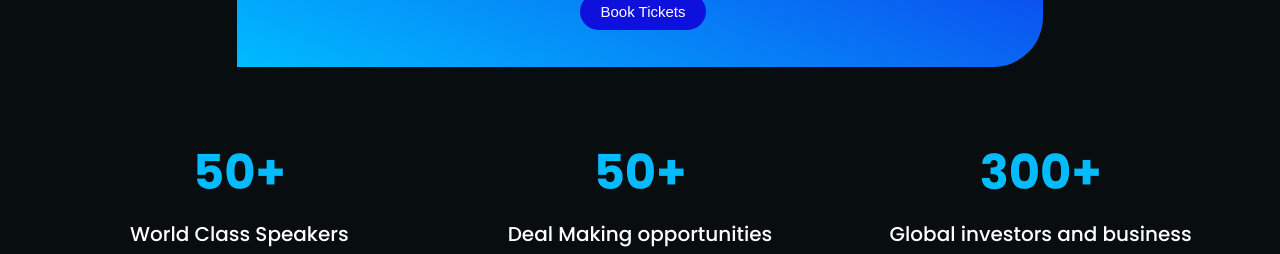
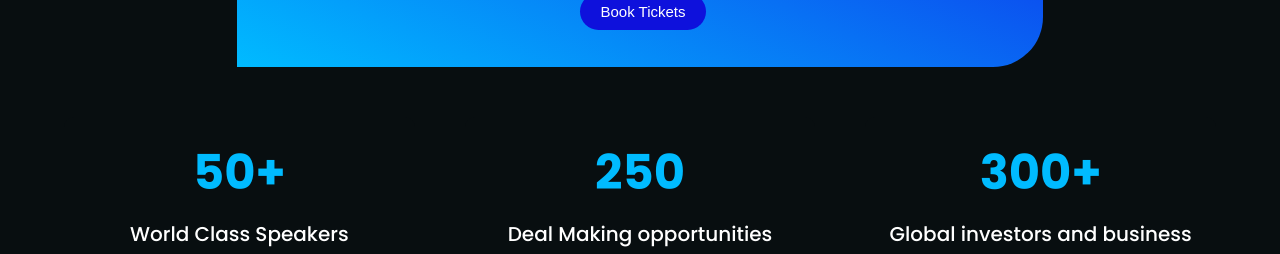
Before and after one commit to AkshadGawde/DDTech_SIPBN_Website, a Next.js app: page / in a window 1280 px wide. Shown: the part 1840-2094 px from the top of the page. Built offline with nearby package versions, Linux system fonts and the light colour scheme.

Commit message:
home page add ons

```diff
--- a/sections/Hero.js
+++ b/sections/Hero.js
@@ -103,7 +103,7 @@ const Hero = () => {
               <h3>World Class Speakers</h3>
             </div>
             <div className="box">
-              <h1 className="indigo">50+</h1>
+              <h1 className="indigo">250</h1>
               <h3>Deal Making opportunities</h3>
             </div>
             <div className="box">
```
